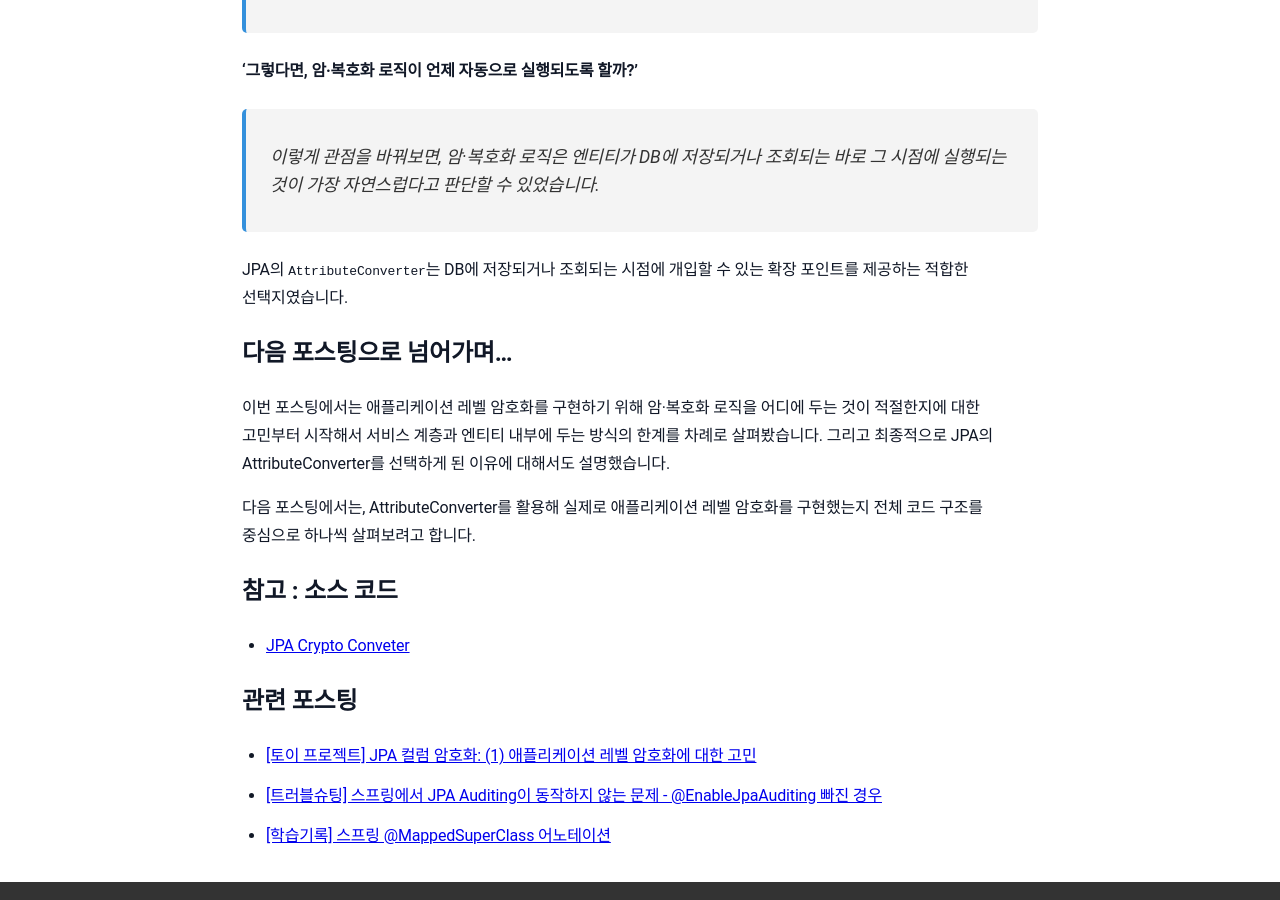
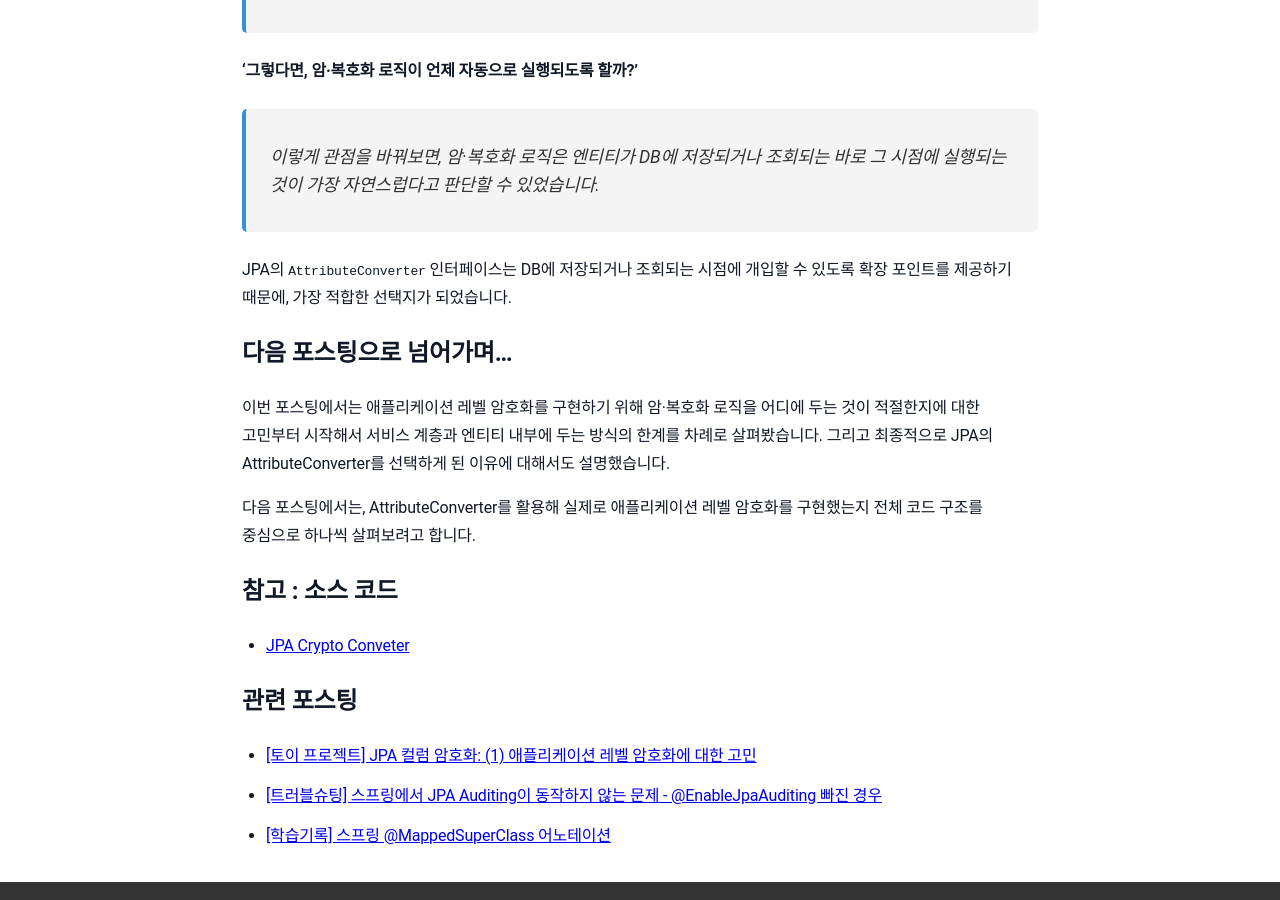
Before and after one commit to sanghoon-lee/sanghoon-lee.github.io, a Jekyll site: the page built from _posts/2026-01-25-JPACryptoConverter2.md, in a window 1280 px wide and 900 px high, scrolled down 2284 px. Built offline with Jekyll 4.4.1, drawn with Linux system fonts in a browser that asks for light colours; nearby versions of some CDN libraries; comment, search, counter and statistics services are not loaded.

Commit message:
포스팅 내용 수정

```diff
--- a/_posts/2026-01-25-JPACryptoConverter2.md
+++ b/_posts/2026-01-25-JPACryptoConverter2.md
@@ -53,7 +53,7 @@ categories: 토이프로젝트
 
 > 이렇게 관점을 바꿔보면, 암·복호화 로직은 엔티티가 DB에 저장되거나 조회되는 바로 그 시점에 실행되는 것이 가장 자연스럽다고 판단할 수 있었습니다.
 
-JPA의 `AttributeConverter`는 DB에 저장되거나 조회되는 시점에 개입할 수 있는 확장 포인트를 제공하는 적합한 선택지였습니다.
+JPA의 `AttributeConverter` 인터페이스는 DB에 저장되거나 조회되는 시점에 개입할 수 있도록 확장 포인트를 제공하기 때문에, 가장 적합한 선택지가 되었습니다.
 
 ## 다음 포스팅으로 넘어가며...
 
```
